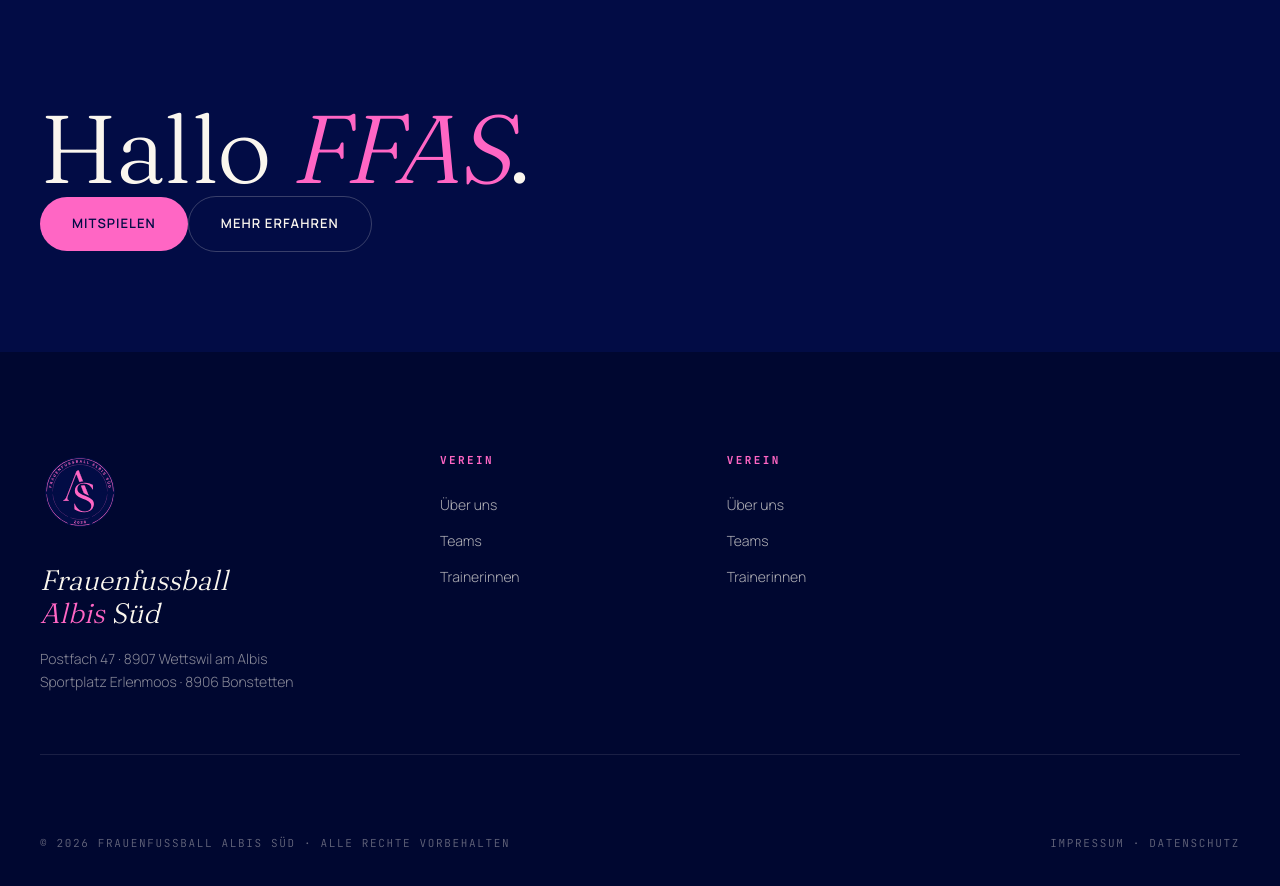
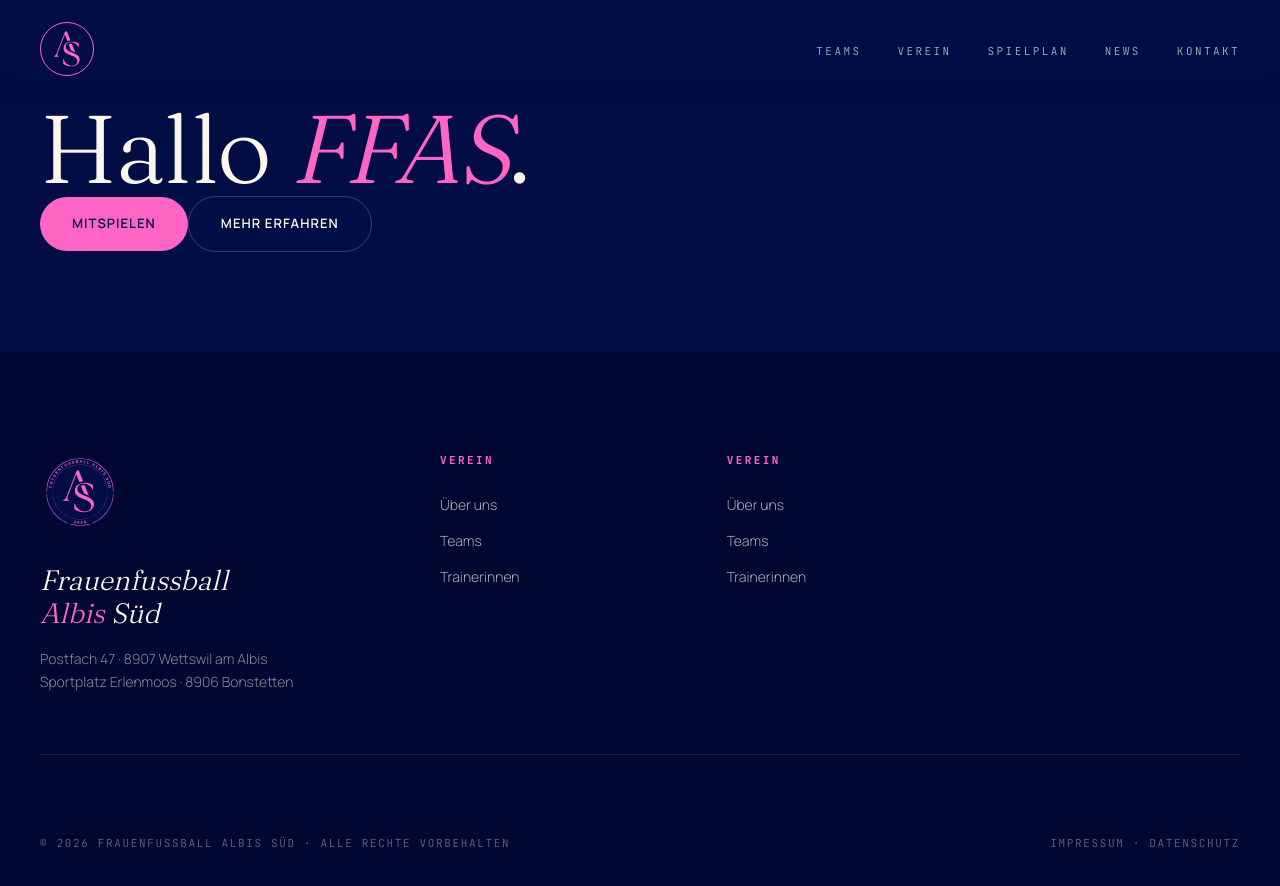
Before and after one commit to fab0802/ffas, a Next.js app: page / in a window 1280 px wide. Shown: the top 886 px of the page. Built offline with nearby package versions, Linux system fonts and the light colour scheme.

Commit message:
added navigation

```diff
--- a/src/app/page.tsx
+++ b/src/app/page.tsx
@@ -1,9 +1,11 @@
+import Nav from "@/components/layout/Nav";
 import Footer from "@/components/layout/Footer";
 import Button from "@/components/ui/Button";
 
 export default function Home() {
   return (
     <>
+      <Nav />
       <main style={{ padding: "100px 40px" }}>
         <h1
           style={{
--- /dev/null
+++ b/src/components/layout/Nav.module.css
@@ -0,0 +1,104 @@
+/* src/components/layout/Nav.module.css */
+
+/* ─── Container: fixed oben, mit Blur beim Scrollen ──────────────────── */
+.nav {
+  position: fixed;
+  top: 0;
+  left: 0;
+  right: 0;
+  z-index: 50;
+  padding: 22px 40px;
+  display: flex;
+  align-items: center;
+  justify-content: space-between;
+  background: linear-gradient(
+    to bottom,
+    rgba(2, 12, 69, 0.92),
+    rgba(2, 12, 69, 0.7) 70%,
+    transparent
+  );
+  backdrop-filter: blur(8px);
+  -webkit-backdrop-filter: blur(8px);
+}
+
+/* ─── Brand / Logo links ─────────────────────────────────────────────── */
+.logo {
+  font-family: var(--serif);
+  font-style: italic;
+  font-weight: 300;
+  font-size: 28px;
+  letter-spacing: -0.02em;
+  color: var(--cream);
+  text-decoration: none;
+  transition: color 0.3s;
+  border: 0.5px solid var(--pink);
+  border-radius: 50%;
+  width: 3.4rem;
+  height: 3.4rem;
+  display: grid;
+  place-items: center;
+}
+
+.logo:hover {
+  border: 1px dotted var(--pink);
+}
+
+/* ─── Link-Liste rechts ──────────────────────────────────────────────── */
+.links {
+  list-style: none;
+  padding: 0;
+  margin: 0;
+  display: flex;
+  gap: 36px;
+  align-items: center;
+}
+
+.links a {
+  font-family: var(--mono);
+  font-size: 11px;
+  letter-spacing: 0.22em;
+  text-transform: uppercase;
+  color: rgba(250, 246, 238, 0.7);
+  text-decoration: none;
+  transition: color 0.3s;
+  position: relative;
+}
+
+.links a:hover {
+  color: var(--pink);
+}
+
+/* ─── Aktiver Link (für später, wenn du usePathname() nutzt) ─────────── */
+.links a[aria-current="page"] {
+  color: var(--pink);
+}
+
+.links a[aria-current="page"]::after {
+  content: "";
+  position: absolute;
+  left: 0;
+  right: 0;
+  bottom: -6px;
+  height: 1px;
+  background: var(--pink);
+}
+
+/* ─── Mobile ─────────────────────────────────────────────────────────── */
+@media (max-width: 880px) {
+  .nav {
+    padding: 18px 22px;
+  }
+
+  .logo {
+    font-size: 22px;
+  }
+
+  .links {
+    gap: 20px;
+  }
+
+  .links a {
+    font-size: 10px;
+    letter-spacing: 0.18em;
+  }
+}
--- /dev/null
+++ b/src/components/layout/Nav.tsx
@@ -0,0 +1,27 @@
+import Link from "next/link";
+import Image from "next/image";
+import { mainNav } from "@/data/navigation";
+import styles from "./Nav.module.css";
+
+export default function Nav() {
+  return (
+    <nav aria-label="Hauptnavigation" className={styles.nav}>
+      <Link href="/" className={styles.logo}>
+        <Image
+          src="/ffas-logo-letters-only.svg"
+          alt="Frauenfussball Albis Süd"
+          width={36}
+          height={36}
+          priority
+        />
+      </Link>
+      <ul className={styles.links}>
+        {mainNav.map((item) => (
+          <li key={item.href}>
+            <Link href={item.href}>{item.label}</Link>
+          </li>
+        ))}
+      </ul>
+    </nav>
+  );
+}
--- /dev/null
+++ b/src/data/navigation.ts
@@ -0,0 +1,9 @@
+import type { NavItem } from "./types/navItem";
+
+export const mainNav: NavItem[] = [
+  { label: "Teams", href: "/teams" },
+  { label: "Verein", href: "/verein" },
+  { label: "Spielplan", href: "/spielplan" },
+  { label: "News", href: "/news" },
+  { label: "Kontakt", href: "/kontakt" },
+];
--- /dev/null
+++ b/src/data/types/navItem.ts
@@ -0,0 +1,4 @@
+export type NavItem = {
+  label: string;
+  href: string;
+};
```
